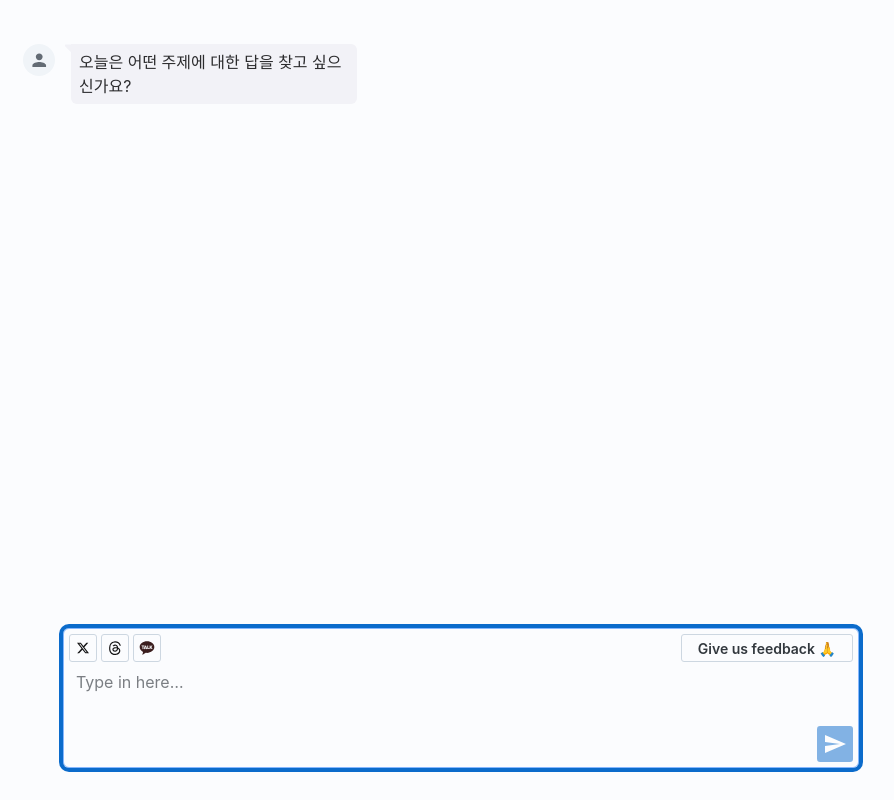
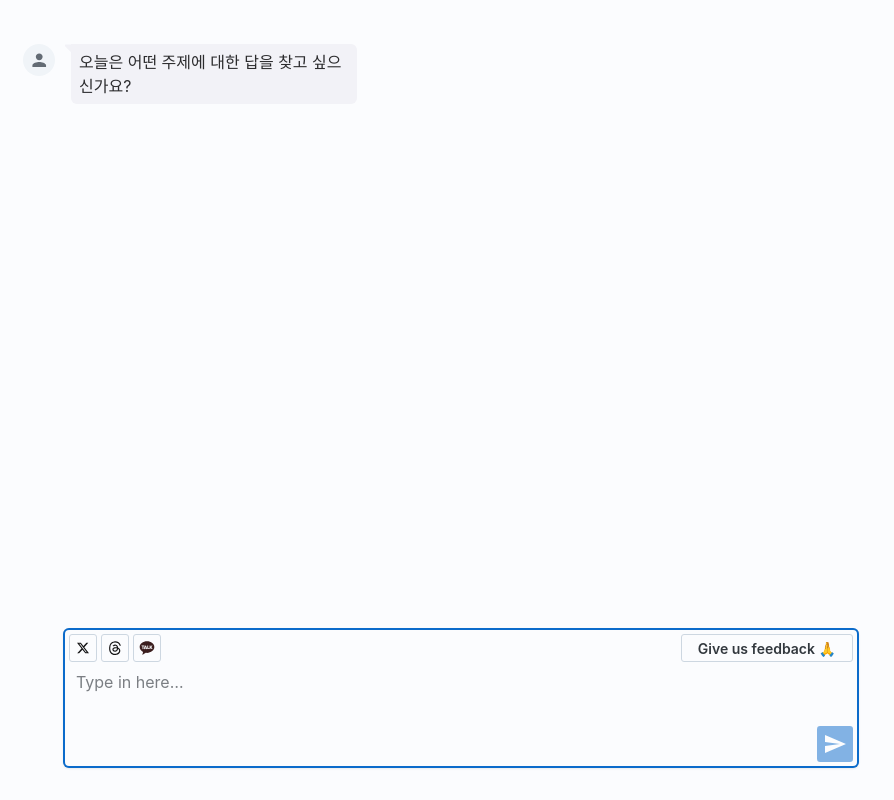
Before and after one commit to Jxxunnn/nextjs-taro-demo, a Next.js app: page /chat in a window 1280 px wide. Shown: the whole page, without its empty margins (199-1093 px from the left). Built offline with nearby package versions, Linux system fonts and the light colour scheme.

Commit message:
feat: 커스텀 포커스 이펙트 제거

```diff
--- a/src/app/chat/_components/ChatTextarea/index.tsx
+++ b/src/app/chat/_components/ChatTextarea/index.tsx
@@ -43,17 +43,6 @@ export default function ChatTextarea({ value, onChange, onSubmit, textareaRef, d
       onChange={onChange}
       onCompositionStart={handleCompositionStart}
       onCompositionEnd={handleCompositionEnd}
-      sx={{
-        '--Textarea-focusedInset': 'var(--any, )',
-        '--Textarea-focusedThickness': '0.25rem',
-        '--Textarea-focusedHighlight': 'rgba(13,110,253,.25)',
-        '&::before': {
-          transition: 'box-shadow .15s ease-in-out',
-        },
-        '&:focus-within': {
-          borderColor: '#86b7fe',
-        },
-      }}
       startDecorator={
         <Box sx={{ display: 'flex', gap: 0.5, flex: 1 }}>
           <ShareXButton />
```
